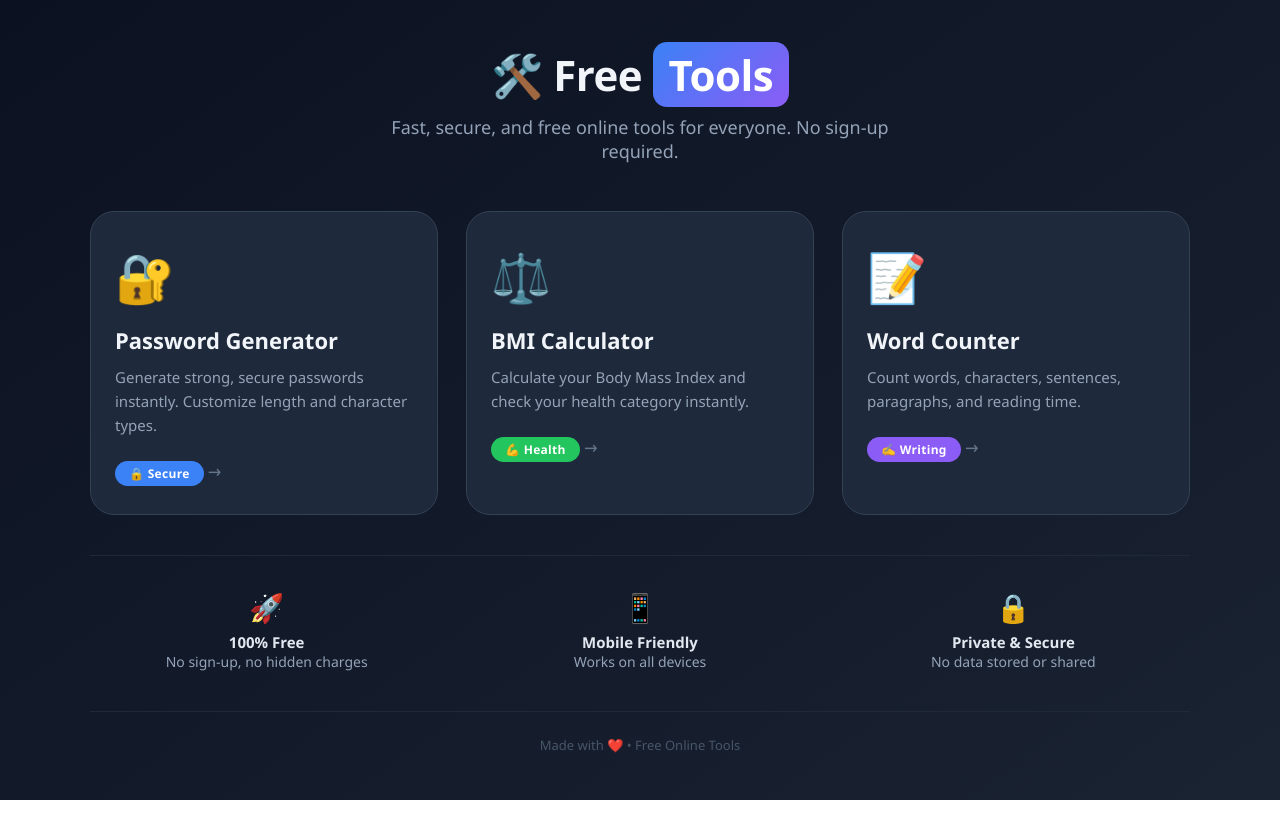
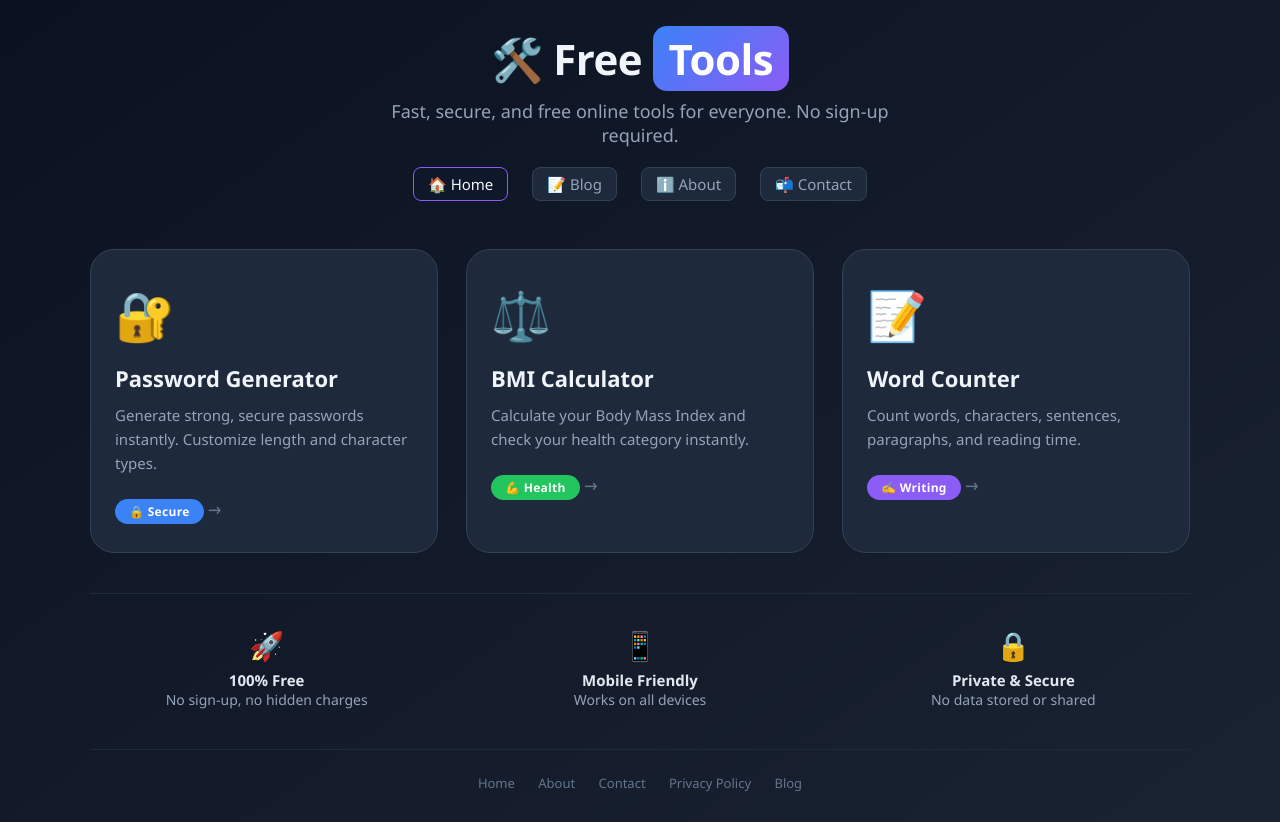
Before and after one commit to mudasirlabar53-alt/allworldtools.com, a plain HTML site: page index.html in a window 1280 px wide. Before the commit the page ends 800 px from the top, so only its background shows below. Drawn offline with Linux system fonts and the light colour scheme.

Commit message:
Add navigation links and styles to index.html
Added a navigation section with links to Home, Blog, About, and Contact pages. Styled navigation links for better user experience.

```diff
--- a/index.html
+++ b/index.html
@@ -56,6 +56,39 @@
             max-width: 550px;
             margin-left: auto;
             margin-right: auto;
+        }
+
+        /* ---------- NAVIGATION (NEW) ---------- */
+        .nav-links {
+            display: flex;
+            justify-content: center;
+            gap: 24px;
+            margin-top: 20px;
+            flex-wrap: wrap;
+        }
+
+        .nav-links a {
+            color: #94a3b8;
+            text-decoration: none;
+            font-size: 15px;
+            font-weight: 500;
+            transition: 0.3s;
+            padding: 6px 14px;
+            border-radius: 8px;
+            background: #1e293b;
+            border: 1px solid #334155;
+        }
+
+        .nav-links a:hover {
+            color: #f1f5f9;
+            border-color: #8b5cf6;
+            background: #0f172a;
+        }
+
+        .nav-links a.active {
+            color: #f1f5f9;
+            border-color: #8b5cf6;
+            background: #0f172a;
         }
 
         /* ---------- TOOLS GRID ---------- */
@@ -147,14 +180,26 @@
             color: #fff;
         }
 
+        .tool-card.pass::before {
+            background: #3b82f6;
+        }
+
         .tool-card.bmi .tool-tag {
             background: #22c55e;
             color: #fff;
         }
 
+        .tool-card.bmi::before {
+            background: #22c55e;
+        }
+
         .tool-card.word .tool-tag {
             background: #8b5cf6;
             color: #fff;
+        }
+
+        .tool-card.word::before {
+            background: #8b5cf6;
         }
 
         /* Card hover arrow */
@@ -212,6 +257,7 @@
         .footer a {
             color: #64748b;
             text-decoration: none;
+            margin: 0 10px;
             transition: 0.3s;
         }
 
@@ -262,6 +308,15 @@
                 grid-template-columns: 1fr;
                 gap: 12px;
             }
+
+            .nav-links {
+                gap: 10px;
+            }
+
+            .nav-links a {
+                font-size: 13px;
+                padding: 4px 10px;
+            }
         }
     </style>
 </head>
@@ -275,12 +330,25 @@
                 🛠️ Free <span>Tools</span>
             </h1>
             <p>Fast, secure, and free online tools for everyone. No sign-up required.</p>
+
+            <!-- ============================================================ -->
+            <!-- NAVIGATION LINKS (NEW) -->
+            <!-- ============================================================ -->
+            <div class="nav-links">
+                <a href="index.html" class="active">🏠 Home</a>
+                <a href="blog.html">📝 Blog</a>
+                <a href="about.html">ℹ️ About</a>
+                <a href="contact.html">📬 Contact</a>
+            </div>
         </div>
 
-        <!-- TOOLS GRID -->
+        <!-- ============================================================ -->
+        <!-- TOOLS GRID — 3 TOOLS WITH CORRECT LINKS -->
+        <!-- ============================================================ -->
         <div class="tools-grid">
 
             <!-- TOOL 1: Password Generator -->
+            <!-- ✅ LINK: password-generator.html -->
             <a href="password-generator.html" class="tool-card pass">
                 <span class="tool-icon">🔐</span>
                 <h2>Password Generator</h2>
@@ -290,6 +358,7 @@
             </a>
 
             <!-- TOOL 2: BMI Calculator -->
+            <!-- ✅ LINK: bmi-calculator.html -->
             <a href="bmi-calculator.html" class="tool-card bmi">
                 <span class="tool-icon">⚖️</span>
                 <h2>BMI Calculator</h2>
@@ -299,6 +368,7 @@
             </a>
 
             <!-- TOOL 3: Word Counter -->
+            <!-- ✅ LINK: word-counter.html -->
             <a href="word-counter.html" class="tool-card word">
                 <span class="tool-icon">📝</span>
                 <h2>Word Counter</h2>
@@ -330,7 +400,11 @@
 
         <!-- FOOTER -->
         <div class="footer">
-            Made with ❤️ &bull; Free Online Tools
+            <a href="index.html">Home</a>
+            <a href="about.html">About</a>
+            <a href="contact.html">Contact</a>
+            <a href="privacy-policy.html">Privacy Policy</a>
+            <a href="blog.html">Blog</a>
         </div>
 
     </div>
```
